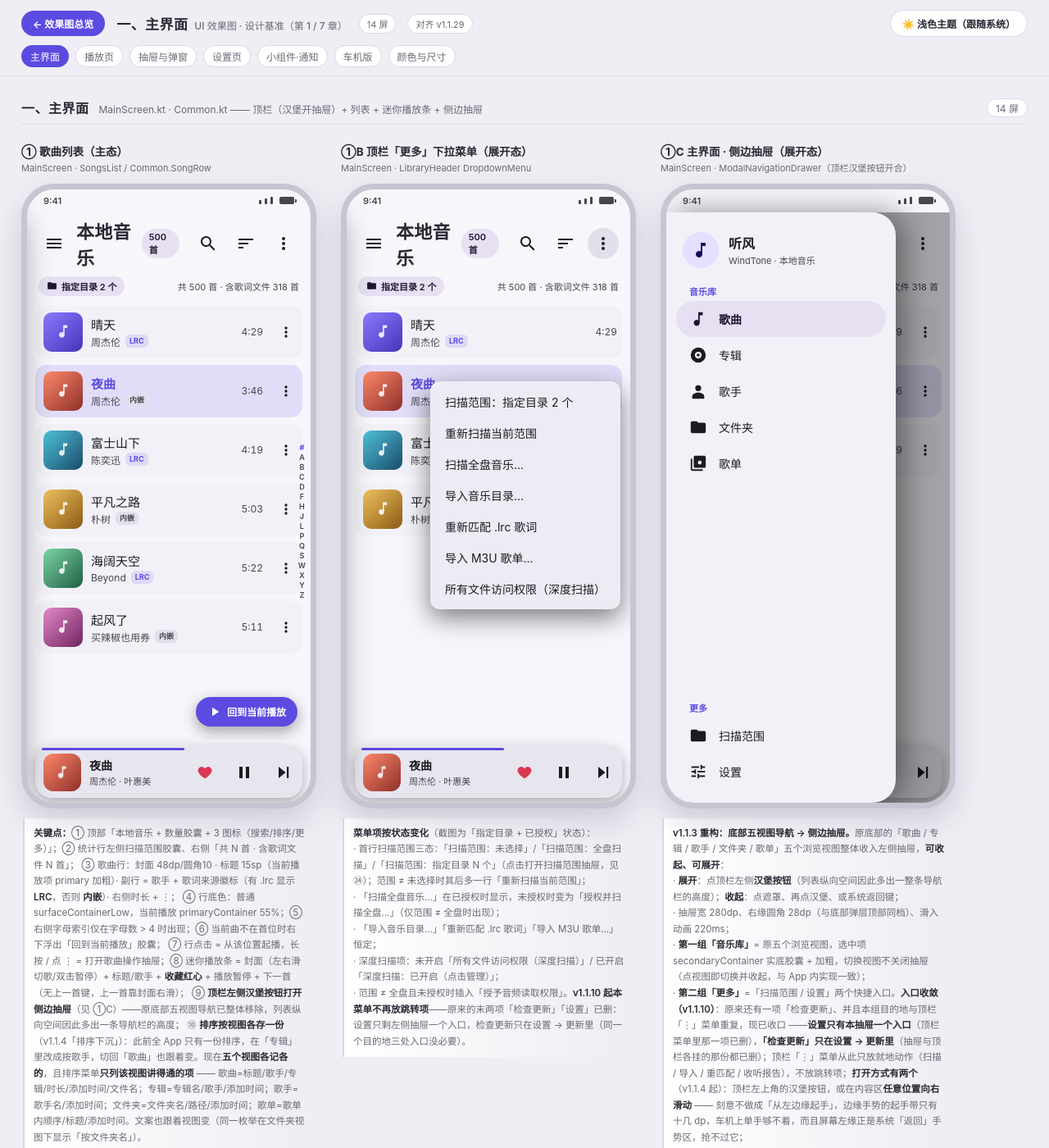
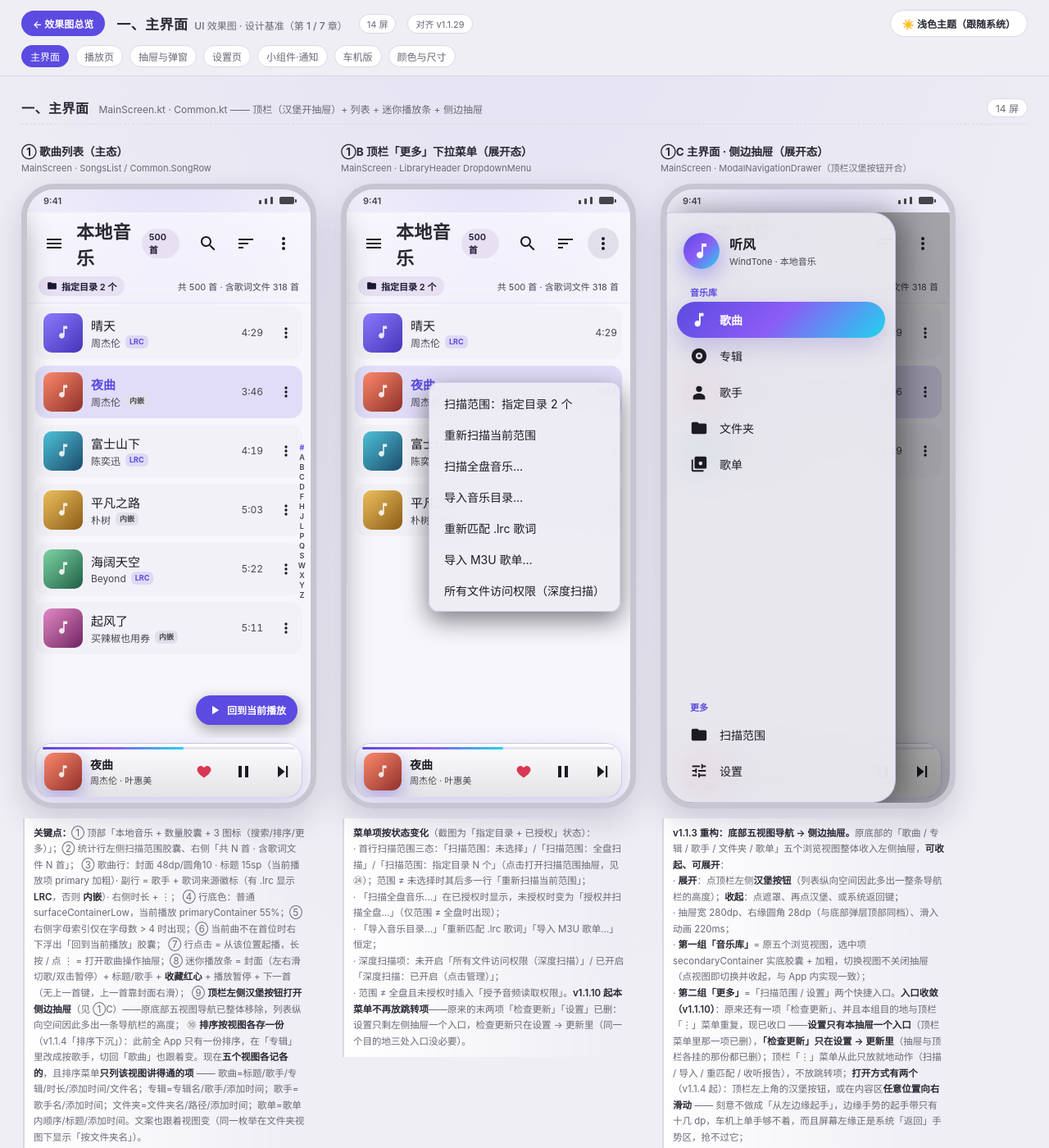
Before and after one commit to LuckyLearning/WindTone, a Jekyll site: the page docs/ui/01-main.html, which Jekyll copies as it is, in a window 1280 px wide and 1400 px high. Shown: the whole window at 82% size. Built offline with Jekyll 4.4.1, drawn with Linux system fonts in a browser that asks for light colours.

Commit message:
docs(ui): 采用设计规范 v2 —— ui.css 叠加风之渐变+玻璃拟态+靛蓝投影+统一动效；07-spec 补 v2 章节；index 标注视觉 v2

```diff
--- a/docs/ui/index.html
+++ b/docs/ui/index.html
@@ -28,7 +28,7 @@
     <a class="backdocs" href="https://luckylearning.github.io/WindTone/">← 文档站</a>
     <div class="bh-title">听风 WindTone · UI 效果图<small>设计基准 / Design Source of Truth</small></div>
     <span class="bh-badge"><span id="screenCount">57</span> 屏 · 7 章</span>
-    <span class="bh-badge">对齐 v1.1.29 · 悬浮窗按应用隐藏 + 前台应用记录</span>
+    <span class="bh-badge">对齐 v1.1.33 · 视觉 v2（设计规范）</span>
     <button class="tgl" id="themeBtn">🌙 深色主题</button>
   </div>
   <nav class="bh-nav"><a href="01-main.html">主界面</a><a href="02-player.html">播放页</a><a href="03-sheets.html">抽屉与弹窗</a><a href="04-settings.html">设置页</a><a href="05-extras.html">小组件·通知</a><a href="06-car.html">车机版</a><a href="07-spec.html">颜色与尺寸</a></nav>
--- a/docs/ui/ui.css
+++ b/docs/ui/ui.css
@@ -13,6 +13,7 @@
   --player-top:#49475F; --player-mid:#211F2B;
   --dim:rgba(0,0,0,.62); --phone-frame:#2C2A33; --fav:#FF7A8A;
   --board-bg:#08070B; --board-fg:#D9D5E0; --board-dim:#8D8998; --board-line:#26242E; --board-card:#121017;
+  --glass-bg:rgba(28,26,37,.72); --glass-bd:rgba(197,191,255,.22);
 }
 [data-theme="light"]{
   --primary:#5B4BE0; --on-primary:#FFFFFF; --primary-container:#E4E0FF; --on-primary-container:#16005C;
@@ -25,6 +26,7 @@
   --player-top:#C5BFF3; --player-mid:#E7E4F8;
   --dim:rgba(0,0,0,.34); --phone-frame:#C8C5D2; --fav:#D93852;
   --board-bg:#EFEEF4; --board-fg:#2A2833; --board-dim:#6B6875; --board-line:#DBD8E3; --board-card:#FFFFFF;
+  --glass-bg:rgba(255,255,255,.66); --glass-bd:rgba(91,75,224,.20);
 }
 
 /* ============================================================ 画板外壳 */
@@ -582,3 +584,154 @@
 .hub-card .hub-n{position:absolute;right:14px;top:14px;font-size:11px;color:var(--primary);
   border:1px solid var(--board-line);border-radius:999px;padding:2px 9px;margin:0}
 .idx-hint{padding:10px 0 14px;font-size:11.5px;color:var(--board-dim);line-height:1.7}
+
+/* ============================================================ WindTone 视觉升级层（设计规范 v2 · 2026-10-20）
+   在既有 M3 / Indigo 令牌之上叠加「风之渐变 + 玻璃拟态 + 靛蓝投影 + 统一动效」。
+   仅增强视觉，不改任何布局与颜色令牌（令牌仍与 Theme.kt 一一对应）。 */
+:root{
+  --grad-brand:linear-gradient(135deg,#5B4BE0 0%,#8B5CF6 48%,#22D3EE 100%);
+  --grad-brand-soft:linear-gradient(135deg,#7C6BFF,#22D3EE);
+  --wind-glow:radial-gradient(150% 60% at 50% -8%, color-mix(in srgb,var(--primary) 16%, transparent), transparent 56%);
+  --ease:cubic-bezier(.2,.8,.2,1);
+  --dur-1:.18s; --dur-2:.26s; --dur-3:.4s;
+  --sh-1:0 4px 14px rgba(76,53,176,.18);
+  --sh-2:0 10px 30px rgba(76,53,176,.22);
+  --sh-3:0 20px 52px rgba(40,26,120,.30);
+  --glow:0 8px 26px rgba(91,75,224,.45);
+  --ring:0 0 0 3px color-mix(in srgb,var(--primary) 45%, transparent);
+}
+
+/* 文档站整体品牌光晕 */
+body{
+  background:
+    radial-gradient(120% 46% at 50% -4%, color-mix(in srgb,var(--primary) 8%, transparent), transparent 54%),
+    var(--board-bg);
+}
+
+/* 手机壳：顶部一抹风之渐变光晕（不透明混色，不透视底层） */
+.phone{
+  background:
+    radial-gradient(150% 56% at 50% -6%, color-mix(in srgb,var(--primary) 14%, transparent), transparent 55%),
+    var(--bg);
+  transition:background var(--dur-3) var(--ease);
+}
+
+/* 顶栏：半透明玻璃 + 底部细描边 */
+.topbar{
+  background:linear-gradient(180deg, color-mix(in srgb,var(--glass-bg) 82%, transparent), transparent);
+  -webkit-backdrop-filter:blur(10px) saturate(1.2);
+  backdrop-filter:blur(10px) saturate(1.2);
+  border-bottom:1px solid color-mix(in srgb,var(--glass-bd) 60%, transparent);
+}
+
+/* 侧边抽屉：玻璃 + 品牌光晕 */
+.drawer{
+  background:color-mix(in srgb,var(--c-low) 88%, transparent);
+  -webkit-backdrop-filter:blur(22px) saturate(1.2);
+  backdrop-filter:blur(22px) saturate(1.2);
+  border:1px solid var(--glass-bd);
+}
+.d-halo{background:var(--grad-brand);color:#fff;box-shadow:var(--glow)}
+.d-item.on{background:var(--grad-brand);color:#fff;box-shadow:var(--sh-2)}
+
+/* 迷你播放条：玻璃拟态 + 渐变进度 */
+.mini{
+  background:linear-gradient(180deg, var(--glass-bg), color-mix(in srgb,var(--glass-bg) 90%, #000 10%));
+  border:1px solid var(--glass-bd);
+  -webkit-backdrop-filter:blur(16px) saturate(1.3);
+  backdrop-filter:blur(16px) saturate(1.3);
+  border-radius:var(--r-l);
+  box-shadow:var(--sh-2);
+  transition:transform var(--dur-2) var(--ease), box-shadow var(--dur-2) var(--ease);
+}
+.mini:hover{box-shadow:var(--sh-3);transform:translateY(-1px)}
+.mini .cov{box-shadow:var(--glow)}
+.mini-track i{background:var(--grad-brand);border-radius:2px}
+
+/* 浮层：遮罩 / 抽屉 / 菜单 / 对话框 统一玻璃 */
+.sheet{
+  background:color-mix(in srgb,var(--c-low) 90%, transparent);
+  -webkit-backdrop-filter:blur(24px) saturate(1.2);
+  backdrop-filter:blur(24px) saturate(1.2);
+  border-top:1px solid var(--glass-bd);
+}
+.menu{
+  background:color-mix(in srgb,var(--c) 92%, transparent);
+  -webkit-backdrop-filter:blur(20px) saturate(1.2);
+  backdrop-filter:blur(20px) saturate(1.2);
+  border:1px solid var(--glass-bd);
+}
+.dialog{
+  background:color-mix(in srgb,var(--c) 94%, transparent);
+  -webkit-backdrop-filter:blur(20px) saturate(1.2);
+  backdrop-filter:blur(20px) saturate(1.2);
+  border:1px solid var(--glass-bd);
+  box-shadow:var(--sh-3);
+}
+
+/* 列表行：悬浮微抬升 + 过渡 */
+.song-row,.group-row,.cat-row,.c1row,.queue-item,.row-action,.row-opt{
+  transition:transform var(--dur-2) var(--ease), box-shadow var(--dur-2) var(--ease), background var(--dur-1) var(--ease);
+}
+.song-row:hover,.group-row:hover,.cat-row:hover,.c1row:hover{
+  transform:translateY(-1px);
+  box-shadow:var(--sh-1);
+}
+
+/* 图标按钮：统一交互五态（悬停 / 按下 / 焦点） */
+.ibtn{
+  cursor:pointer;
+  transition:background var(--dur-1) var(--ease), transform var(--dur-1) var(--ease), color var(--dur-1) var(--ease);
+}
+.ibtn:hover{background:color-mix(in srgb,var(--on-bg) 10%, transparent)}
+.ibtn:active{transform:scale(.88);background:color-mix(in srgb,var(--on-bg) 16%, transparent)}
+
+/* 主按钮 / 文字按钮 */
+.btn{transition:transform var(--dur-1) var(--ease), box-shadow var(--dur-2) var(--ease), filter var(--dur-1) var(--ease)}
+.btn:hover{box-shadow:var(--glow)}
+.btn:active{transform:scale(.97)}
+.txtbtn{transition:color var(--dur-1) var(--ease), opacity var(--dur-1) var(--ease)}
+.txtbtn:hover{opacity:.78}
+
+/* 播放主键：品牌渐变 + 光晕 */
+.play-main{
+  background:var(--grad-brand);
+  box-shadow:var(--glow);
+  transition:transform var(--dur-1) var(--ease), box-shadow var(--dur-2) var(--ease);
+}
+.play-main:hover{box-shadow:0 12px 34px rgba(91,75,224,.6)}
+.play-main:active{transform:scale(.94)}
+
+/* 封面与唱片：渐变压暗 + 大封面悬浮放大 */
+.cov{transition:transform var(--dur-1) var(--ease), box-shadow var(--dur-1) var(--ease)}
+.cov-292{box-shadow:var(--sh-3)}
+.cov-292:hover{transform:scale(1.02)}
+.vinyl .hub{background:var(--grad-brand);box-shadow:var(--glow)}
+
+/* 播放页顶部融入品牌色 */
+.player{
+  background:linear-gradient(180deg,
+    color-mix(in srgb,var(--player-top) 92%, var(--primary) 8%) 0%,
+    var(--player-mid) 46%, var(--bg) 100%);
+}
+
+/* 车机底部常驻条：玻璃 */
+.carnowbar{
+  background:color-mix(in srgb,var(--c-low) 86%, transparent);
+  -webkit-backdrop-filter:blur(18px) saturate(1.2);
+  backdrop-filter:blur(18px) saturate(1.2);
+  border-top:1px solid var(--glass-bd);
+}
+.carnowbar .nb-cov{background:var(--grad-brand);color:#fff;box-shadow:var(--glow)}
+
+/* 焦点可见性（无障碍 · ≥3px 靛蓝环） */
+.ibtn:focus-visible,.btn:focus-visible,.d-item:focus-visible,.txtbtn:focus-visible,
+.fchip:focus-visible,.c1tab:focus-visible,.cset-btn:focus-visible,.tgl:focus-visible,.cat-row:focus-visible{
+  outline:none;
+  box-shadow:var(--ring);
+}
+
+/* 减弱动效：尊重系统设置 */
+@media (prefers-reduced-motion:reduce){
+  *{transition-duration:.001ms!important;animation-duration:.001ms!important;animation-iteration-count:1!important}
+}
```
Also changed, not shown: other parts of docs/ui/index.html (+1 -0 lines), docs/ui/07-spec.html (+16 -1 lines).
